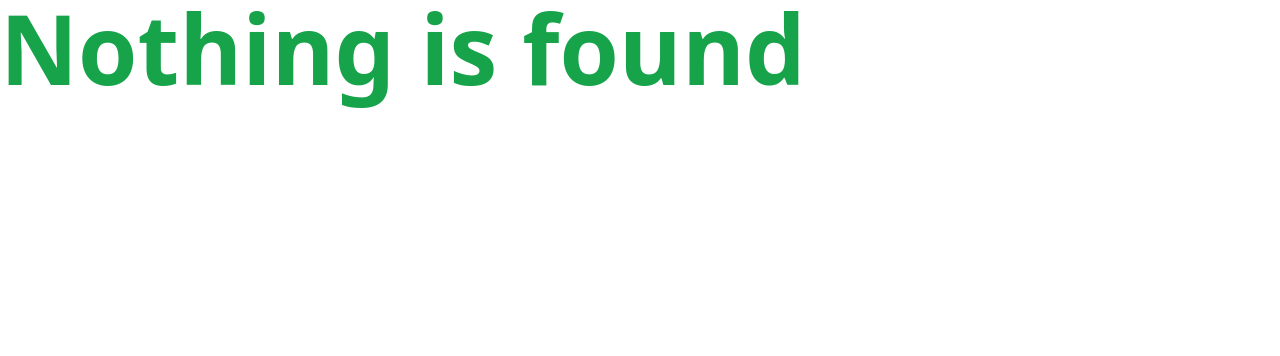
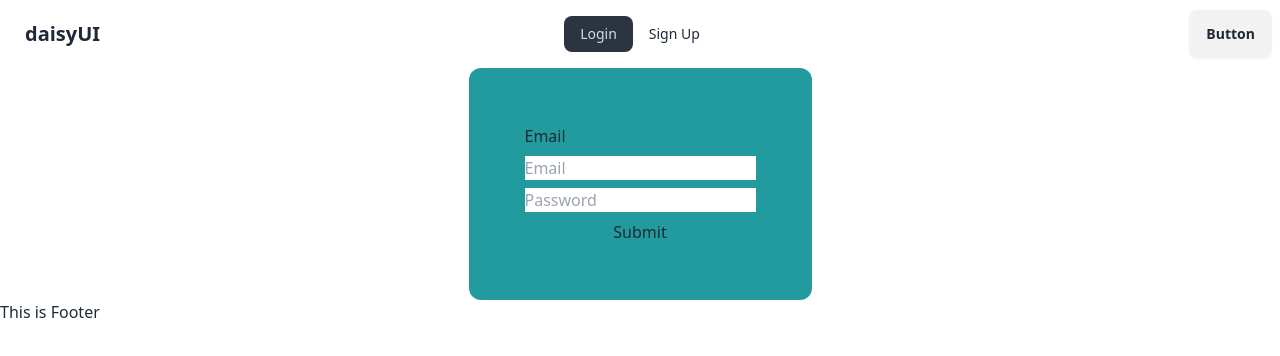
Before and after one commit to showrov4g/orchid, a React (Vite) app: page /login in a window 1280 px wide. Before the commit this address had no page. Shown: the top 356 px of the page. Built offline with nearby package versions, Linux system fonts and the light colour scheme.

Commit message:
Login Page design start

```diff
--- a/src/Components/Navbar.jsx
+++ b/src/Components/Navbar.jsx
@@ -2,9 +2,16 @@ import React from "react";
 import { NavLink } from "react-router-dom";
 
 const Navbar = () => {
-    const links =<>
-        <li><NavLink to='/signup'>Sign Up</NavLink></li>
+  const links = (
+    <>
+      <li>
+        <NavLink to="/login">Login</NavLink>
+      </li>
+      <li>
+        <NavLink to="/signup">Sign Up</NavLink>
+      </li>
     </>
+  );
   return (
     <div className="navbar bg-base-100">
       <div className="navbar-start">
@@ -29,15 +36,13 @@ const Navbar = () => {
             tabIndex={0}
             className="menu menu-sm dropdown-content bg-base-100 rounded-box z-[1] mt-3 w-52 p-2 shadow"
           >
-           {links}
+            {links}
           </ul>
         </div>
         <a className="btn btn-ghost text-xl">daisyUI</a>
       </div>
       <div className="navbar-center hidden lg:flex">
-        <ul className="menu menu-horizontal px-1">
-         {links}
-        </ul>
+        <ul className="menu menu-horizontal px-1">{links}</ul>
       </div>
       <div className="navbar-end">
         <a className="btn">Button</a>
--- /dev/null
+++ b/src/Pages/Login.jsx
@@ -0,0 +1,41 @@
+import { useForm } from "react-hook-form";
+const Login = () => {
+  const {
+    register,
+    handleSubmit,
+    formState: { errors },
+  } = useForm();
+  const onSubmit = (data) => console.log(data);
+  console.log(errors);
+  return (
+    <div className="flex justify-center items-center">
+      <form onSubmit={handleSubmit(onSubmit)} className="flex flex-col bg-[#219B9D] p-14 rounded-xl space-y-2">
+        <label htmlFor="email">Email</label>
+        <input
+          type="email"
+          placeholder="Email"
+          {...register("Email", { required: true })}
+          aria-invalid={errors.Email ? "true" : "false"}
+        />
+        {
+            errors.Email?.type === 'required' && <p role="alert">Email name is required</p>
+        }
+        <input
+          type="password"
+          placeholder="Password"
+          {...register("Password", {
+            required: true,
+            pattern: /^(?=.*[a-z])(?=.*[A-Z]).{6,}$/i,
+          })}
+          aria-invalid={errors.Password ? "true" : "false"}
+        />
+        {
+             errors.Password?.type === 'required' && <p role="alert">Password name is required</p>
+        }
+        <input type="submit" />
+      </form>
+    </div>
+  );
+};
+
+export default Login;
--- a/src/Pages/Signup.jsx
+++ b/src/Pages/Signup.jsx
@@ -2,8 +2,10 @@ import { useContext } from "react";
 import { useForm } from "react-hook-form";
 import { AuthContext } from "../Provider/AuthProvider";
 import { toast } from "react-toastify";
+import { useNavigate } from "react-router-dom";
 
 const Signup = () => {
+  const navigate  = useNavigate();
   const { createUser, user, setUser } = useContext(AuthContext);
   const {
     register,
@@ -19,7 +21,6 @@ const Signup = () => {
         console.log(result.user.metadata.creationTime);
         const createdAt = result?.user?.metadata?.creationTime;
         const newUser = { email, password, PhotoURL, createdAt };
-
         fetch("https://orchid-server.vercel.app/users", {
           method: "POST",
           headers: {
@@ -30,6 +31,7 @@ const Signup = () => {
           .then((res) => res.json())
           .then((data) => {
             console.log(data);
+            navigate("/");
           })
           .catch((err) => {
             console.log(err);
@@ -38,6 +40,7 @@ const Signup = () => {
       .catch((err) => {
         toast.error(`Something went wrong ${err}`);
       });
+
   };
 
   return (
--- a/src/Route/Route.jsx
+++ b/src/Route/Route.jsx
@@ -2,6 +2,7 @@ import { createBrowserRouter, RouterProvider } from "react-router-dom";
 import Home from "../Pages/Home";
 import ErrorPage from "../Pages/ErrorPage";
 import Signup from "../Pages/Signup";
+import Login from "../Pages/Login";
 
 const router = createBrowserRouter([
   {
@@ -12,6 +13,10 @@ const router = createBrowserRouter([
         {
             path:"signup",
             element: <Signup></Signup>
+        },
+        {
+          path: "login",
+          element: <Login></Login>
         }
     ]
   },
```
